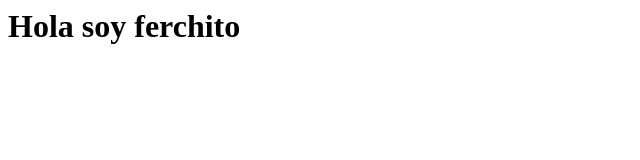
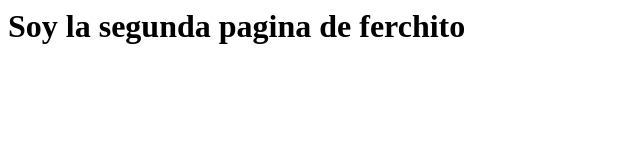
Before and after one commit to zFerchou/practica01_lfma, a plain HTML site: page index.html in a window 1280 px wide. Shown: the whole page, without its empty margins (0-640 px from the left). Drawn offline with Linux system fonts and the light colour scheme.

Commit message:
version actualizada de index

```diff
--- a/index.html
+++ b/index.html
@@ -1 +1 @@
-<h1>Hola soy ferchito</h1>
+<h1>Soy la segunda pagina de ferchito</h1>
```
